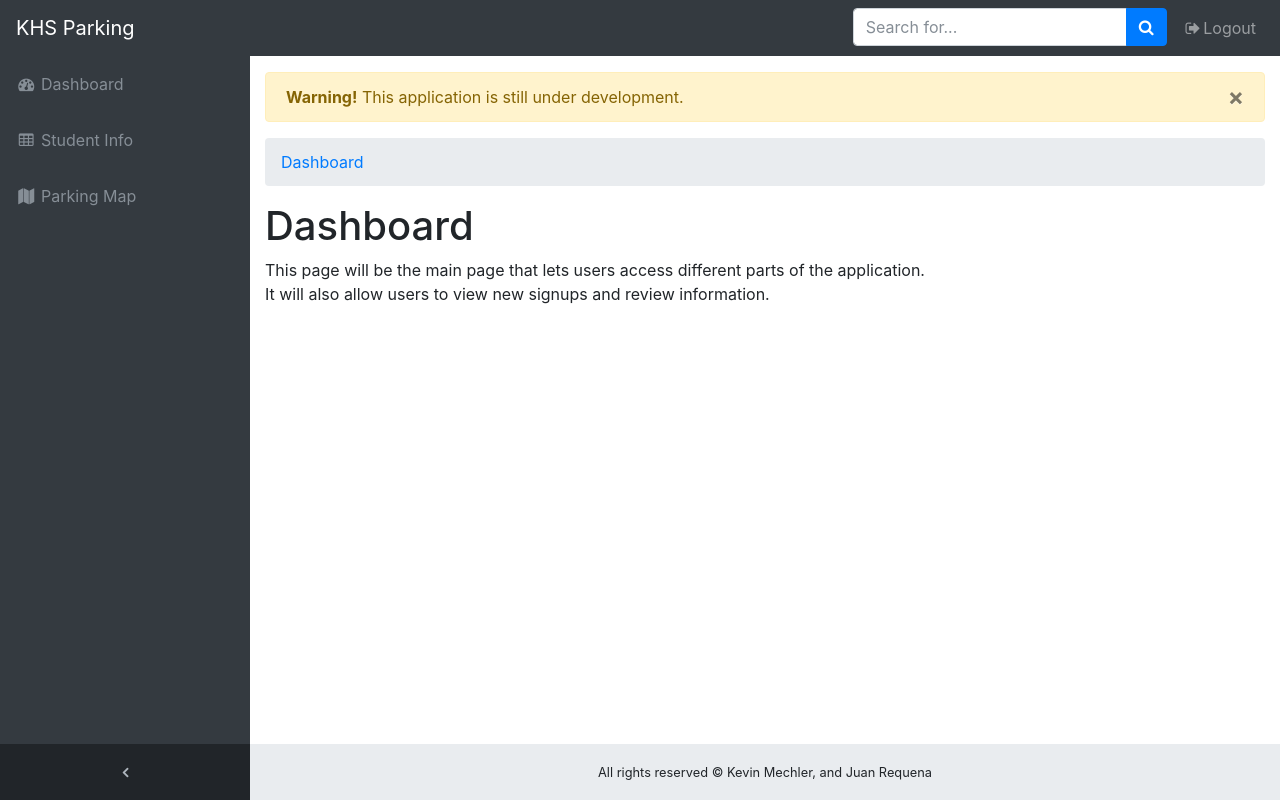
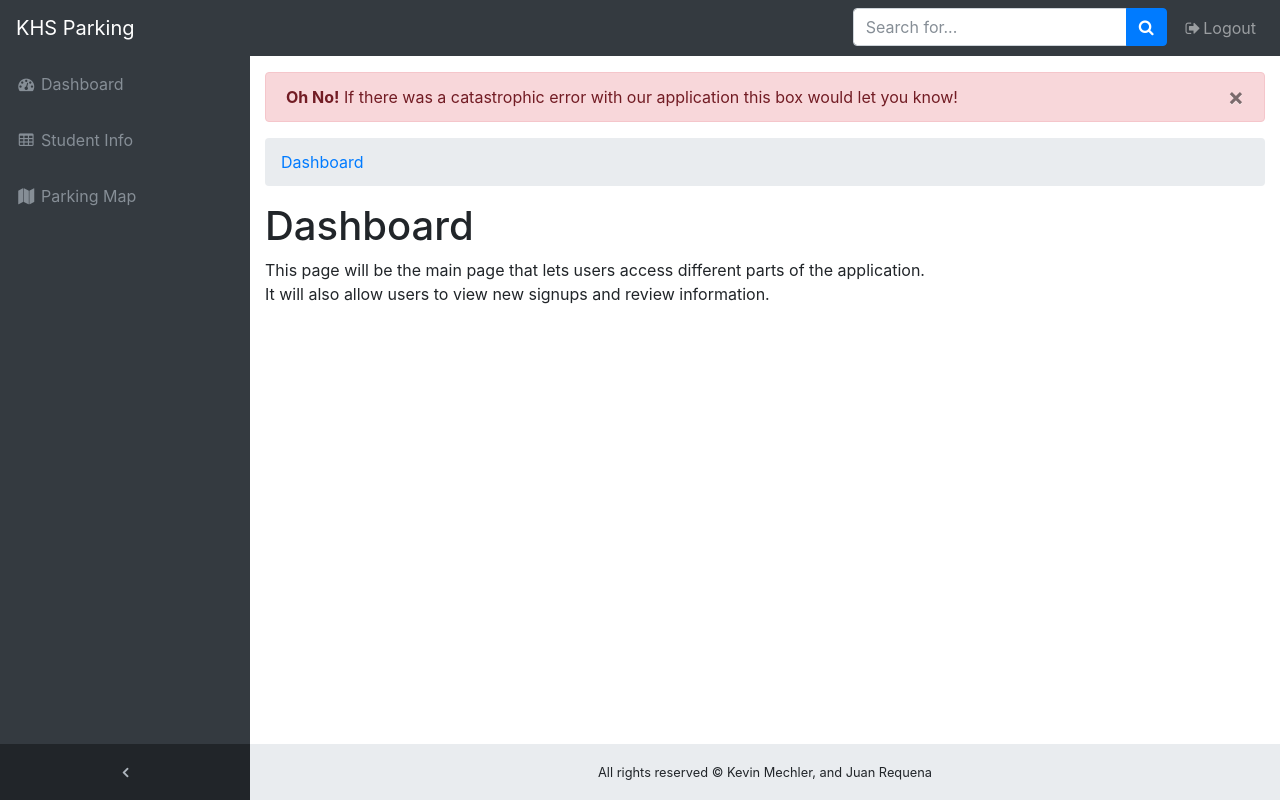
Before and after one commit to KevMech/khs-parking, a website with bundled scripts: page index.html in a window 1280 px wide. Built offline with nearby package versions, Linux system fonts and the light colour scheme.

Commit message:
Added alert box

```diff
--- a/index.html
+++ b/index.html
@@ -75,9 +75,9 @@
   <div class="content-wrapper">
     <div class="container-fluid">
       <!-- Server Alerts -->
-      <div class="alert alert-warning alert-server" role="alert">
+      <div class="alert alert-danger alert-server" role="alert">
           <button type="button" class="close" data-dismiss="alert">×</button>
-          <strong>Warning!</strong> This application is still under development.
+          <strong>Oh No!</strong> If there was a catastrophic error with our application this box would let you know!
       </div>
       <!-- Breadcrumbs-->
       <ol class="breadcrumb">
```
